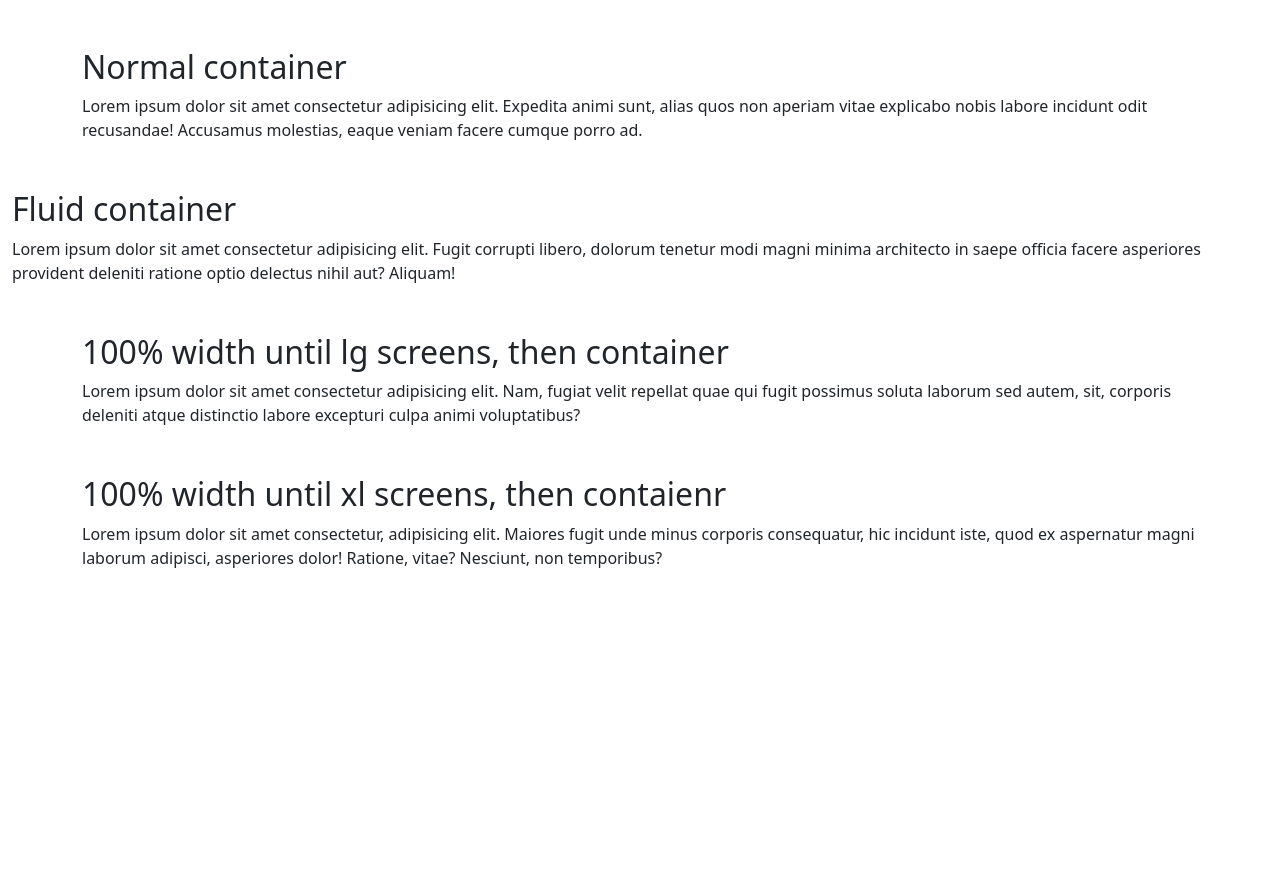
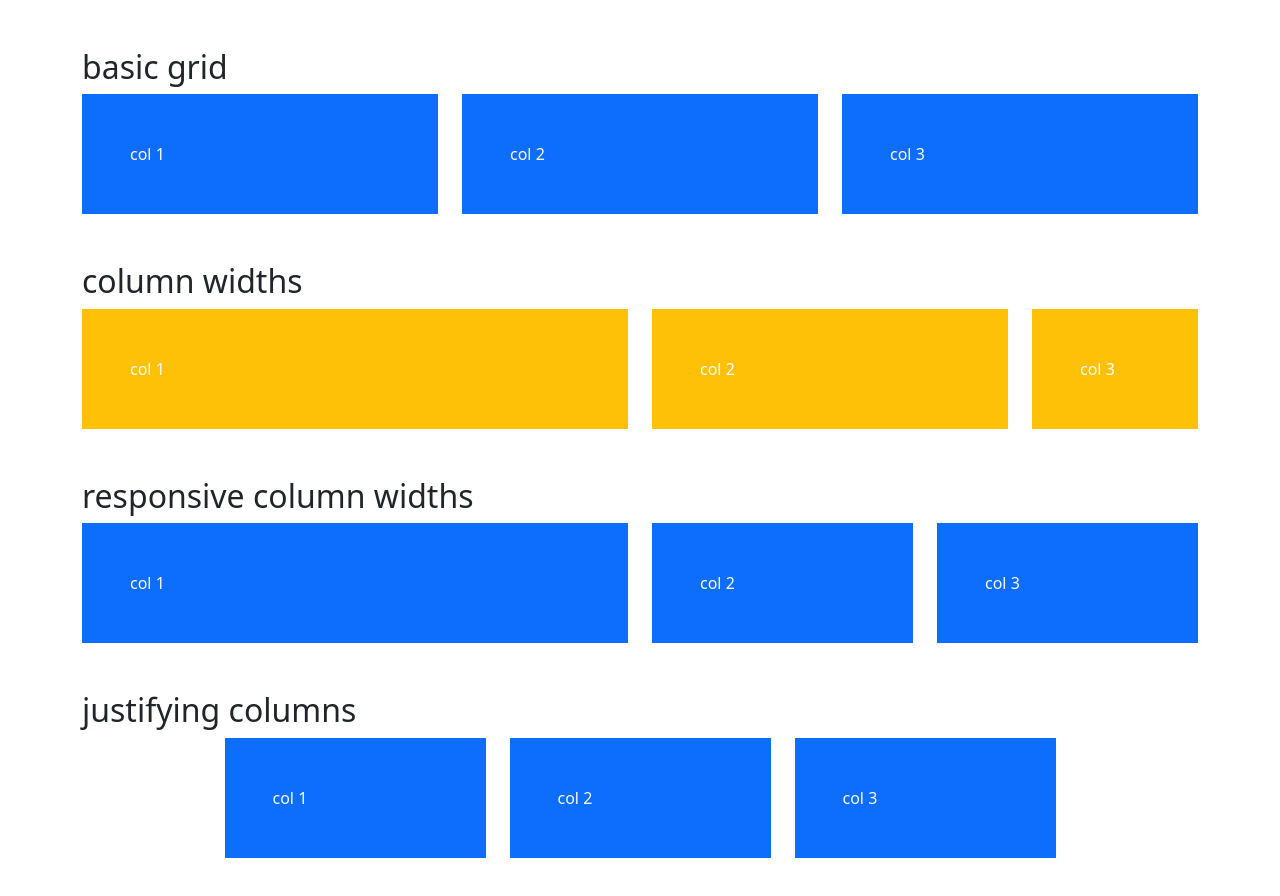
Before and after one commit to pavanuthsara/bootstrap, a plain HTML site: page index.html in a window 1280 px wide. Before the commit the page ends 800 px from the top, so only its background shows below. Drawn offline with nearby package versions, Linux system fonts and the light colour scheme.

Commit message:
tutorial 7

```diff
--- a/index.html
+++ b/index.html
@@ -8,29 +8,65 @@
 </head>
 <body>
 
-    <div class="container my-5">
-        <h2>Normal container</h2>
-        <p>Lorem ipsum dolor sit amet consectetur adipisicing elit. Expedita animi
-        sunt, alias quos non aperiam vitae explicabo nobis labore incidunt
-        odit recusandae! Accusamus molestias, eaque veniam facere cumque
-        porro ad.</p>
-    </div>
-
-    <div class="container-fluid">
-        <h2>Fluid container</h2>
-        <p>Lorem ipsum dolor sit amet consectetur adipisicing elit. Fugit corrupti libero, dolorum tenetur modi magni minima architecto in saepe officia facere asperiores provident deleniti ratione optio delectus nihil aut? Aliquam!</p>
+    <div class="container-lg my-5">
+        <h2>basic grid</h2>
+        <div class="row">
+            <div class="col">
+                <div class="p-5 bg-primary text-light">col 1</div>
+            </div>
+            <div class="col">
+                <div class="p-5 bg-primary text-light">col 2</div>
+            </div>
+            <div class="col">
+                <div class="p-5 bg-primary text-light">col 3</div>
+            </div>
+        </div>
     </div>
 
     <div class="container-lg my-5">
-        <h2>100% width until lg screens, then container</h2>
-        <p>Lorem ipsum dolor sit amet consectetur adipisicing elit. Nam, fugiat velit repellat quae qui fugit possimus soluta laborum sed autem, sit, corporis deleniti atque distinctio labore excepturi culpa animi voluptatibus?</p>
+        <h2>column widths</h2>
+        <div class="row">
+            <div class="col-6">
+                <div class="p-5 bg-warning text-light">col 1</div>
+            </div>
+            <div class="col-4">
+                <div class="p-5 bg-warning text-light">col 2</div>
+            </div>
+            <div class="col-2">
+                <div class="p-5 bg-warning text-light">col 3</div>
+            </div>
+        </div>
     </div>
 
-    <div class="container-xl my-5">
-        <h2>100% width until xl screens, then contaienr</h2>
-        <p>Lorem ipsum dolor sit amet consectetur, adipisicing elit. Maiores fugit unde minus corporis consequatur, hic incidunt iste, quod ex aspernatur magni laborum adipisci, asperiores dolor! Ratione, vitae? Nesciunt, non temporibus?</p>
+    <div class="container-lg my-5">
+        <h2>responsive column widths</h2>
+        <div class="row">
+            <div class="col-sm-4 col-lg-6">
+                <div class="p-5 bg-primary text-light">col 1</div>
+            </div>
+            <div class="col-sm-4 col-lg-3">
+                <div class="p-5 bg-primary text-light">col 2</div>
+            </div>
+            <div class="col-sm-4 col-lg-3">
+                <div class="p-5 bg-primary text-light">col 3</div>
+            </div>
+        </div>
     </div>
 
+    <div class="container-lg my-5">
+        <h2>justifying columns</h2>
+        <div class="row justify-content-center">
+            <div class="col-md-3">
+                <div class="p-5 bg-primary text-light">col 1</div>
+            </div>
+            <div class="col-md-3">
+                <div class="p-5 bg-primary text-light">col 2</div>
+            </div>
+            <div class="col-md-3">
+                <div class="p-5 bg-primary text-light">col 3</div>
+            </div>
+        </div>
+    </div>
 
     <script src="https://cdn.jsdelivr.net/npm/bootstrap@5.3.3/dist/js/bootstrap.bundle.min.js" integrity="sha384-YvpcrYf0tY3lHB60NNkmXc5s9fDVZLESaAA55NDzOxhy9GkcIdslK1eN7N6jIeHz" crossorigin="anonymous"></script>
 </body>
```
